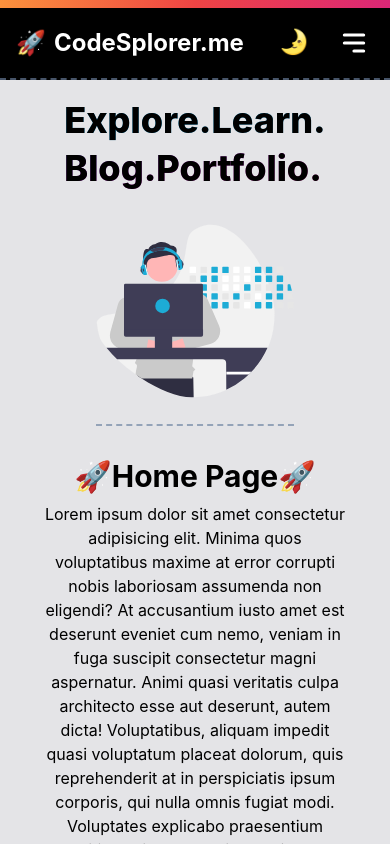
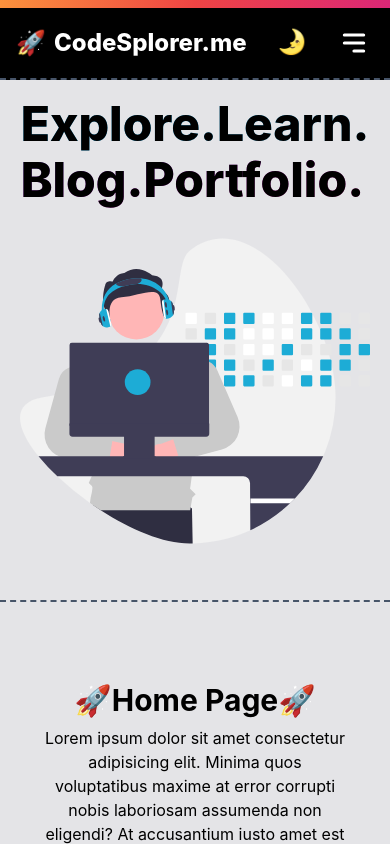
Before and after one commit to Harshil2120/CODESPLORER-PROJECT, a Next.js app: page / in a window 390 px wide. Shown: the top 844 px of the page. Built offline with nearby package versions, Linux system fonts and the light colour scheme.

Commit message:
added SEO and made responsive Home Page

```diff
--- a/components/Footer.js
+++ b/components/Footer.js
@@ -6,16 +6,16 @@ const Footer = (props) => {
     <>
       <div className='flex flex-col items-center justify-center h-28 border-t-2 border-slate-600 border-dashed'>
         <div className='flex flex-row items-center justify-center pt-2'>
-          <h1 className='m-1'>Created</h1>
+          <h1 className='m-1'>Built</h1>
           <h1 className='m-1'>with</h1>
           <Hearticon className='w-4 h-4 text-red-600' />
           <h1 className='m-1'>using</h1>
           <div className='flex flex-row items-center justify-center space-x-1'>
-            <button className=' bg-slate-100 hover:bg-slate-200 text-black py-[1px] px-1 rounded ml-2 mr-1'>
+            <button className=' dark:bg-slate-100 bg-gray-900 text-white  dark:text-black py-[1px] px-1 rounded ml-2 mr-1'>
               Next.js
             </button>
             &
-            <button className='bg-blue-500 hover: hover:bg-blue-600 text-white py-[1px] px-1 rounded font-bold'>
+            <button className='bg-blue-500 hover: text-white py-[1px] px-1 rounded font-bold'>
               Tailwind-css
             </button>
           </div>
--- a/components/Navbar.js
+++ b/components/Navbar.js
@@ -21,7 +21,7 @@ const Navbar = (props) => {
       return (
         <>
           <button
-            className='h-7 w-8 ml-auto pt-[18px] hover:cursor-pointer text-2xl transition-all'
+            className='h-9 w-9 ml-auto mt-4 hover:cursor-pointer text-2xl transition-all'
             role='button'
             onClick={() => setTheme('light')}
           >
@@ -33,7 +33,7 @@ const Navbar = (props) => {
       return (
         <>
           <button
-            className='h-7 w-8 ml-auto pt-[18px] hover:cursor-pointer text-2xl transition-all'
+            className='h-9 w-9 ml-auto mt-4 hover:cursor-pointer text-2xl transition-all'
             role='button'
             onClick={() => setTheme('dark')}
           >
@@ -49,8 +49,10 @@ const Navbar = (props) => {
       <nav className='w-screen h-[72px] bg-gradient-to-r from-orange-400 via-red-500 to-pink-600 border-b-2 fixed top-0 left-0 flex'></nav>
       <nav className=' w-screen h-[72px] border-b-2 border-dashed bg-black border-slate-600 fixed top-2 left-0 text-white flex md:justify-between'>
         <div className='flex px-2 items-center h-full'>
-          <div className='md:text-3xl text-2xl p-2 hover:cursor-pointer'>🚀</div>
-          <h1 className='md:text-3xl text-2xl font-bold hover:cursor-pointer hover:opacity-80 transition-all'>
+          <div className='lg:text-3xl text-2xl p-2 hover:cursor-pointer'>
+            🚀
+          </div>
+          <h1 className='lg:text-3xl text-2xl font-extrabold hover:cursor-pointer hover:opacity-80 transition-all'>
             CodeSplorer.me
           </h1>
         </div>
@@ -74,17 +76,17 @@ const Navbar = (props) => {
           {/* <li className='hover:cursor-pointer p-3 md:px-6 text-2xl font-semibold hover:text-yellow-200'>
             {renderThemeChanger()}
           </li> */}
-          <li className='hover:cursor-pointer p-2 md:px-6 text-2xl font-semibold hover:text-sky-500 transition-all duration-200'>
+          <li className='hover:cursor-pointer p-[7px] md:px-6 text-2xl font-semibold hover:text-sky-500 transition-all duration-200'>
             <Link href='/'>
               <a>Home</a>
             </Link>
           </li>
-          <li className='hover:cursor-pointer p-2 md:px-6 text-2xl font-semibold hover:text-sky-500 transition-all duration-200'>
+          <li className='hover:cursor-pointer p-[7px] md:px-6 text-2xl font-semibold hover:text-sky-500 transition-all duration-200'>
             <Link href='/Projects'>
               <a>Projects</a>
             </Link>
           </li>
-          <li className='hover:cursor-pointer p-2 md:px-6 text-2xl font-semibold hover:text-sky-500 transition-all duration-200 z-10'>
+          <li className='hover:cursor-pointer p-[7px] md:px-6 text-2xl font-semibold hover:text-sky-500 transition-all duration-200 z-10'>
             <Link href='/About'>
               <a>About</a>
             </Link>
--- a/package.json
+++ b/package.json
@@ -13,6 +13,7 @@
     "gray-matter": "^4.0.3",
     "marked": "^4.0.14",
     "next": "12.1.4",
+    "next-seo": "^5.4.0",
     "next-themes": "^0.1.1",
     "react": "18.0.0",
     "react-dom": "18.0.0",
--- a/pages/About.js
+++ b/pages/About.js
@@ -1,14 +1,29 @@
+import Image from 'next/image'
 import Head from 'next/head'
-import Image from 'next/image'
 
 export default function About() {
-  const email = 'harshil212@icloud.com'
   return (
     <>
       <Head>
+        <meta name='viewport' content='width=device-width, initial-scale=1' />
+        <meta charSet='utf-8' />
+        <link rel='icon' href='/rocket.png' type='image/x-icon'></link>
+        <meta name='twitter:card' content='About Harshil Donga' key='twcard' />
+        <meta name='twitter:creator' content='@donga_harshil' key='twhandle' />
+        <meta property='og:url' content='www.codesplorer.me' key='ogurl' />
+        <meta property='og:image' content='/codesplore.jpg' key='ogimage' />
+        <meta
+          property='og:site_name'
+          content='CodeSplorer.me'
+          key='ogsitename'
+        />
+        <meta property='og:title' content='CodeSplorer | About' key='ogtitle' />
+        <meta
+          property='og:description'
+          content='About Harshil Donga'
+          key='ogdesc'
+        />
         <title>CodeSplorer | About</title>
-        <meta name='viewport' content='initial-scale=1.0, width=device-width' />
-        <link rel='icon' href='/rocket.png' type='image/x-icon'></link>
       </Head>
       <div className='flex flex-col items-center'>
         <div className='flex flex-col items-center w-full h-full pt-28 -z-10'>
--- a/pages/Projects.js
+++ b/pages/Projects.js
@@ -4,9 +4,29 @@ export default function Projects() {
   return (
     <>
       <Head>
+        <meta name='viewport' content='width=device-width, initial-scale=1' />
+        <meta charSet='utf-8' />
+        <link rel='icon' href='/rocket.png' type='image/x-icon'></link>
+        <meta name='twitter:card' content='CodeSplorer Projects' key='twcard' />
+        <meta name='twitter:creator' content='@donga_harshil' key='twhandle' />
+        <meta property='og:url' content='www.codesplorer.me' key='ogurl' />
+        <meta property='og:image' content='/codesplore.jpg' key='ogimage' />
+        <meta
+          property='og:site_name'
+          content='CodeSplorer.me'
+          key='ogsitename'
+        />
+        <meta
+          property='og:title'
+          content='CodeSplorer | Projects'
+          key='ogtitle'
+        />
+        <meta
+          property='og:description'
+          content='Projects made by Harshil Donga'
+          key='ogdesc'
+        />
         <title>CodeSplorer | Projects</title>
-        <meta name='viewport' content='initial-scale=1.0, width=device-width' />
-        <link rel='icon' href='/rocket.png' type='image/x-icon'></link>
       </Head>
       <div className='flex flex-col items-center w-full h-full p-24'>
         <h1 className='text-3xl font-bold'>🚀Projects Page🚀</h1>
--- a/pages/index.js
+++ b/pages/index.js
@@ -1,39 +1,60 @@
 import Head from 'next/head'
 import Image from 'next/image'
+
 export default function Home() {
   return (
     <>
       <Head>
+        <meta name='viewport' content='width=device-width, initial-scale=1' />
+        <meta charSet='utf-8' />
+        <link rel='icon' href='/rocket.png' type='image/x-icon'></link>
+        <meta
+          name='twitter:card'
+          content='CodeSplorer blogs and portfolio'
+          key='twcard'
+        />
+        <meta name='twitter:creator' content='@donga_harshil' key='twhandle' />
+        <meta property='og:url' content='www.codesplorer.me' key='ogurl' />
+        <meta property='og:image' content='/codesplore.jpg' key='ogimage' />
+        <meta
+          property='og:site_name'
+          content='CodeSplorer.me'
+          key='ogsitename'
+        />
+        <meta property='og:title' content='CodeSplorer | Home' key='ogtitle' />
+        <meta
+          property='og:description'
+          content='Blogs related to new technologies learnt'
+          key='ogdesc'
+        />
         <title>CodeSplorer | Home</title>
-        <meta name='viewport' content='initial-scale=1.0, width=device-width' />
-        <link rel='icon' href='/rocket.png' type='image/x-icon'></link>
       </Head>
-
-      <div className='flex md:flex-row flex-col items-center w-full h-full pt-24 md:pt-[70px] pl-24 pr-24 space-y-3'>
+      <div className='pt-24 py-7 flex flex-col lg:flex-row items-center justify-center w-full h-full xl:space-x-72 lg:space-x-48 space-y-2'>
         <div>
-          <h1 className='text-4xl md:text-8xl font-extrabold p-1'>
+          <h1 className='text-5xl xl:text-8xl py-1 font-extrabold lg:text-6xl '>
             <span className='hover:text-transparent bg-gradient-to-br from-sky-800 to-sky-200 via-sky-500 bg-clip-text'>
               Explore.Learn.
             </span>
           </h1>
-          <h1 className='text-4xl md:text-8xl font-extrabold p-1'>
+          <h1 className='text-5xl xl:text-8xl lg:text-6xl py-1 font-extrabold '>
             <span className='hover:text-transparent bg-gradient-to-br from-indigo-800 via-fuchsia-700 to-pink-400 bg-clip-text '>
               Blog.Portfolio.
             </span>
           </h1>
         </div>
-        <div className=' border-b-2 py-2 md:ml-auto md:mr-14 md:border-0 border-dashed border-slate-400 -z-10'>
+        <div className='-z-10'>
           <Image
             src='/home.svg'
             alt='profile'
             width='350'
             height='350'
-            className='rounded-full -z-10'
+            className='-z-10'
             priority
           />
         </div>
       </div>
-      <div className='flex flex-col items-center w-full h-full p-8 md:border-t-2 md:border-dashed border-slate-400 '>
+
+      <div className='flex pt-[80px] flex-col items-center w-full h-full p-8 border-t-2 border-dashed md:border-t-2 md:border-dashed border-slate-600 '>
         <h1 className='text-3xl font-bold'>🚀Home Page🚀</h1>
         <p className=' p-2 text-center'>
           Lorem ipsum dolor sit amet consectetur adipisicing elit. Minima quos
```
Also changed, not shown: pages/_app.js (+5 -4 lines), public/codesplore.jpg (added), 1 other file (tests, documents, lock files or other folders).
